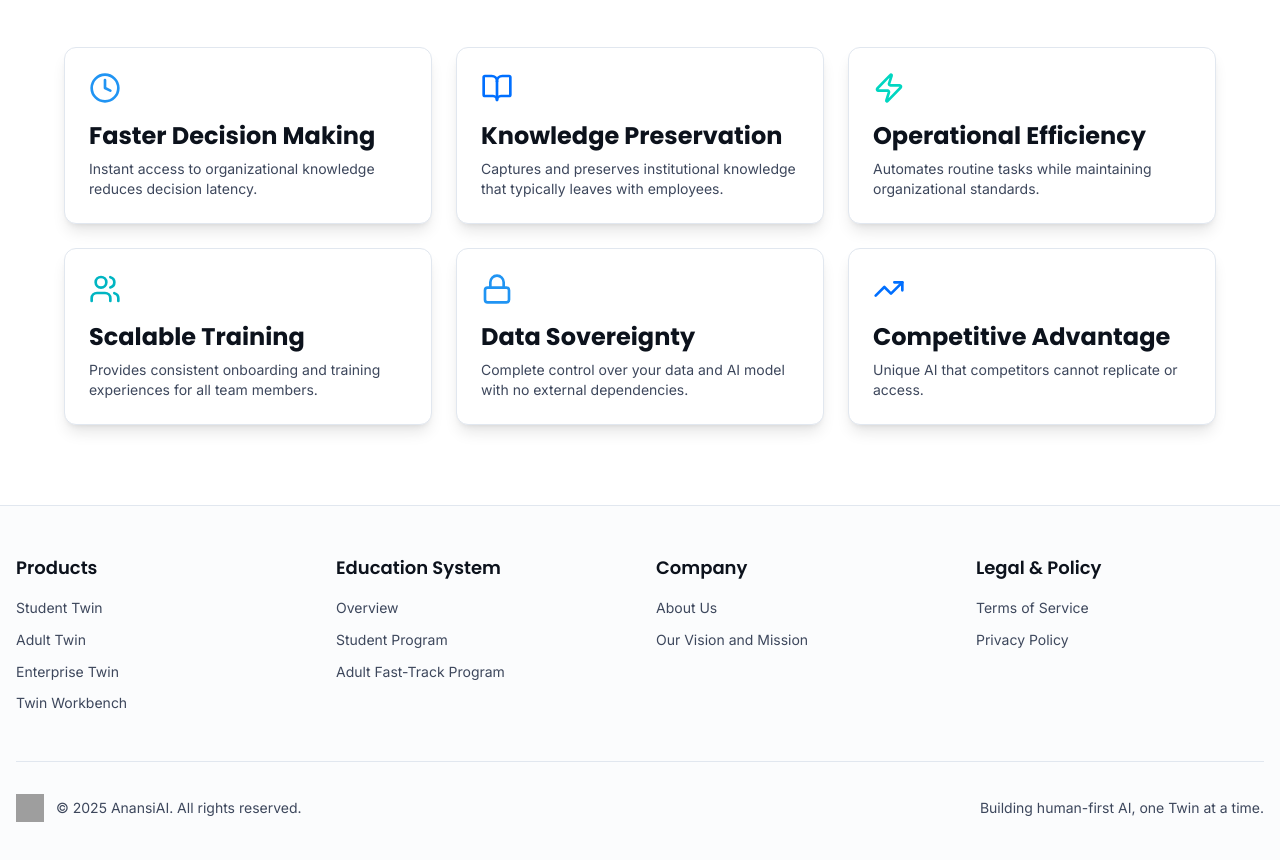
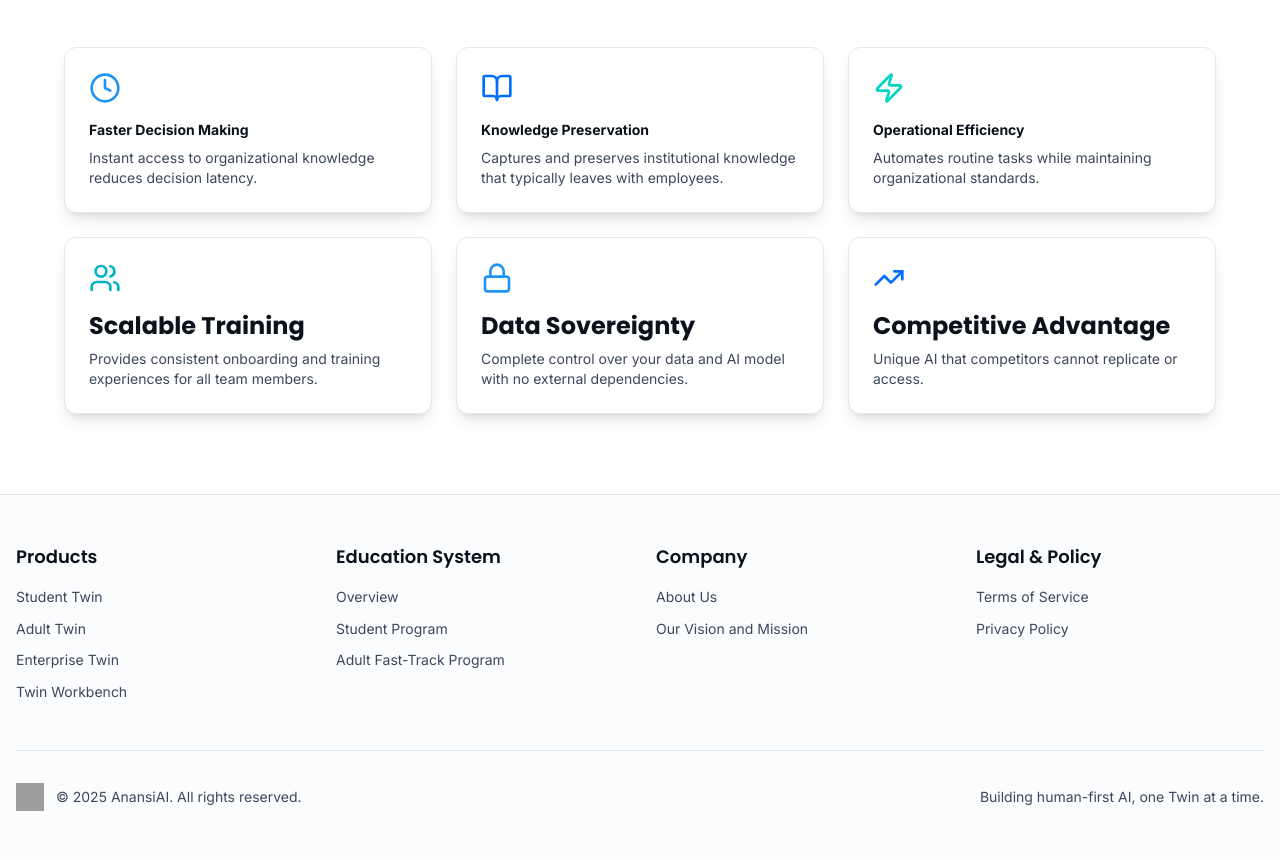
Before and after one commit to MutaiG/AnansiAI-Website, a React (Vite) app: page /products/enterprise-twin in a window 1280 px wide. Shown: the part 2600-3460 px from the top of the page. Built offline with nearby package versions, Linux system fonts and the light colour scheme; grey boxes are pictures that could not be loaded; the HTML template or start-up script is replaced by a standard one.

Commit message:
Fix oversized headings in EnterpriseTwin organizational benefits section
cgen-b874efcd65634d6bad5e11014cf962bf

```diff
--- a/src/pages/EnterpriseTwin.tsx
+++ b/src/pages/EnterpriseTwin.tsx
@@ -305,7 +305,7 @@ const EnterpriseTwin = () => {
           <div className="grid grid-cols-1 md:grid-cols-2 lg:grid-cols-3 gap-6 max-w-6xl mx-auto">
             <div className="p-6 rounded-lg bg-background border shadow-lg">
               <Clock className="h-8 w-8 text-cyber-blue mb-4" />
-              <h3 className="font-bold mb-2">Faster Decision Making</h3>
+              <h3 className="text-sm font-bold mb-2">Faster Decision Making</h3>
               <p className="text-sm text-muted-foreground">
                 Instant access to organizational knowledge reduces decision
                 latency.
@@ -314,7 +314,7 @@ const EnterpriseTwin = () => {
 
             <div className="p-6 rounded-lg bg-background border shadow-lg">
               <BookOpen className="h-8 w-8 text-logo-blue mb-4" />
-              <h3 className="font-bold mb-2">Knowledge Preservation</h3>
+              <h3 className="text-sm font-bold mb-2">Knowledge Preservation</h3>
               <p className="text-sm text-muted-foreground">
                 Captures and preserves institutional knowledge that typically
                 leaves with employees.
@@ -323,7 +323,7 @@ const EnterpriseTwin = () => {
 
             <div className="p-6 rounded-lg bg-background border shadow-lg">
               <Zap className="h-8 w-8 text-logo-teal mb-4" />
-              <h3 className="font-bold mb-2">Operational Efficiency</h3>
+              <h3 className="text-sm font-bold mb-2">Operational Efficiency</h3>
               <p className="text-sm text-muted-foreground">
                 Automates routine tasks while maintaining organizational
                 standards.
```
